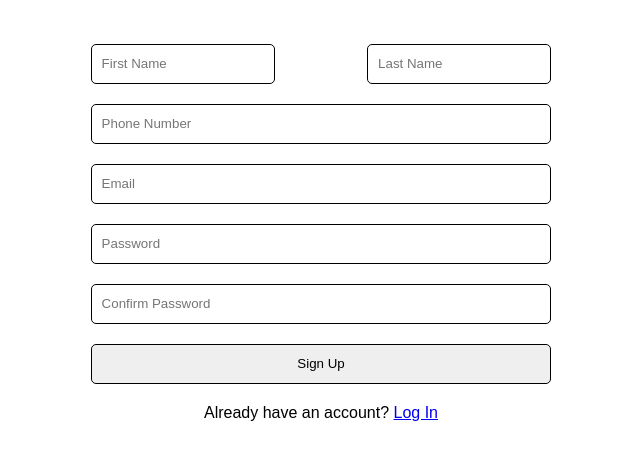
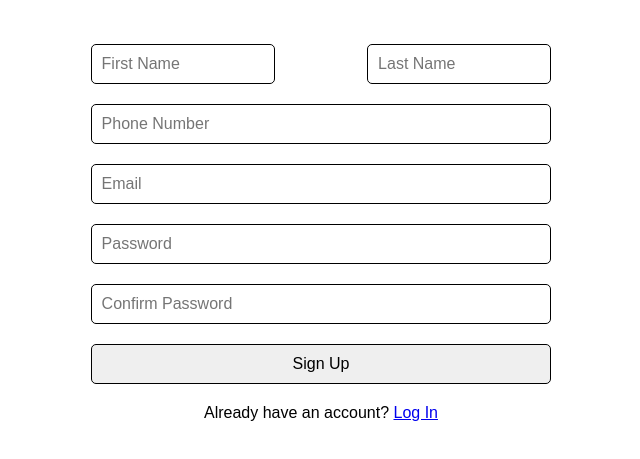
Before and after one commit to junruren/CSE-134B, a plain HTML site: page rider-signup.html in a window 1280 px wide. Shown: the part 275-734 px from the top of the page, without its empty margins (319-959 px from the left). Drawn offline with Linux system fonts and the light colour scheme.

Commit message:
Fix typos in font-sizes

```diff
--- a/css/login.css
+++ b/css/login.css
@@ -28,7 +28,7 @@ input, button {
   display: block;
   border: 1px solid black;
   border-radius: 5px;
-  font-size: 1.3nem;
+  font-size: 1em;
 }
 
 .signup-form input {
--- a/css/signup.css
+++ b/css/signup.css
@@ -32,7 +32,7 @@ body.container {
 .signup-form input, button, select {
   height: 40px;
   display: block;
-  font-size: 1.3nem;
+  font-size: 1em;
   border: 1px solid black;
   border-radius: 5px;
   margin-top: 20px;
@@ -43,7 +43,7 @@ body.container {
   width: 60%;
 }
 
-.signup-form input {
+.signup-form input, select {
   text-align: left;
   padding-left: 10px;
 }
```
